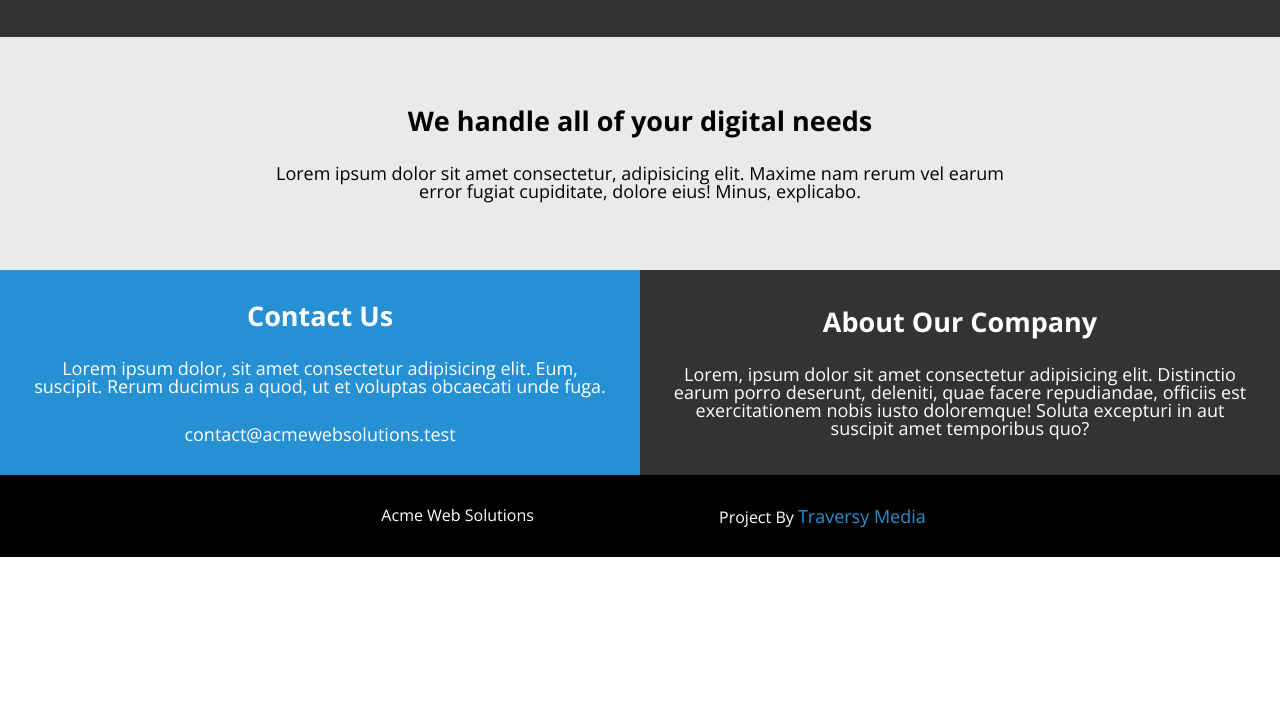
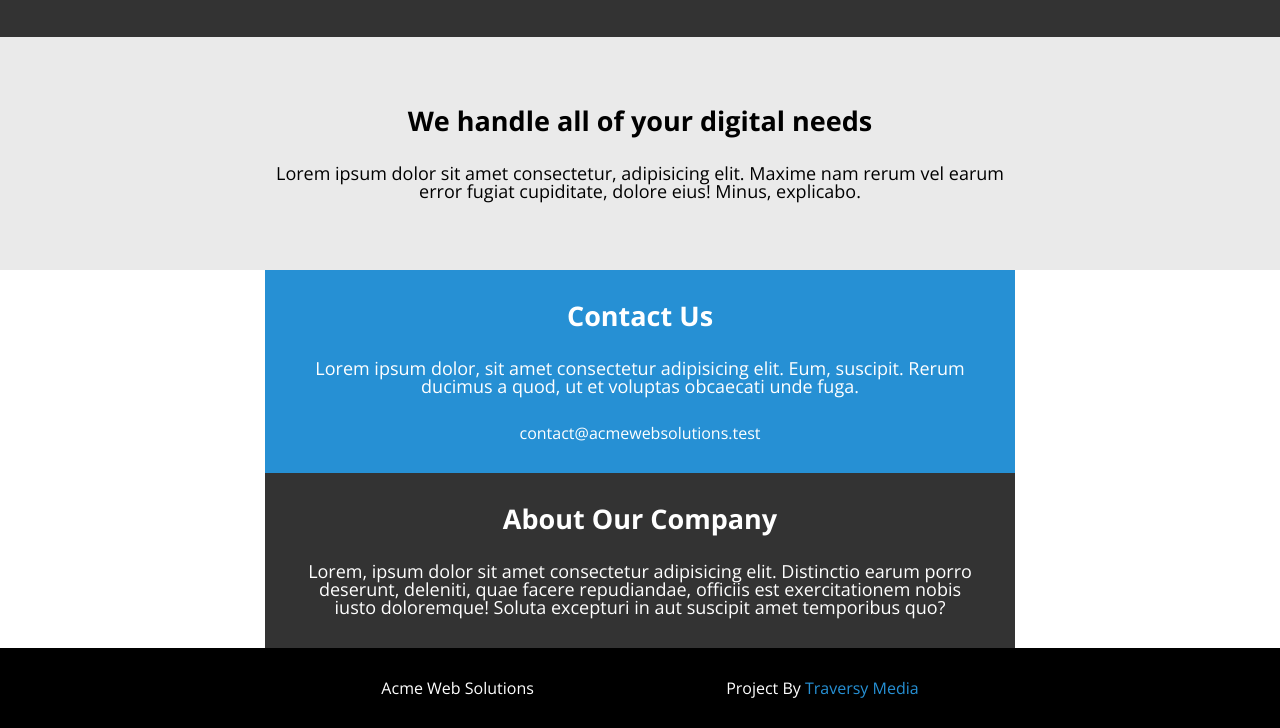
Before and after one commit to kiz0r/css-homework2_1, a plain HTML site: page index.html in a window 1280 px wide. Shown: the part 1271-1999 px from the top of the page. Before the commit the page ends 1828 px from the top, so only its background shows below. Drawn offline with nearby package versions, Linux system fonts and the light colour scheme.

Commit message:
fix bugs with last section and make changes following recommendations

```diff
--- a/css/reset.css
+++ b/css/reset.css
@@ -88,7 +88,6 @@ video {
   padding: 0;
   border: 0;
   font-size: 100%;
-  font: inherit;
   vertical-align: baseline;
 }
 /* HTML5 display-role reset for older browsers */
--- a/css/style.css
+++ b/css/style.css
@@ -1,7 +1,5 @@
-html,
 body {
-  height: 100%;
-  font-family: "Open Sans", sans-serif !important;
+  font-family: "Open Sans", sans-serif;
 }
 
 * {
@@ -9,14 +7,9 @@ body {
 }
 
 a {
-  color: #fff;
+  color: inherit;
   text-decoration: none;
-  font-size: 18px !important;
-}
-
-a:visited {
-  text-decoration: none;
-  color: inherit;
+  font-size: 18px;
 }
 
 .header {
@@ -47,7 +40,7 @@ a:visited {
 }
 
 .headerWrapper {
-  position: absolute;
+  z-index: 1;
   text-align: center;
   width: 60%;
 }
@@ -80,8 +73,7 @@ a:visited {
 
 .firstSection,
 .secondSection,
-.thirdSection,
-.fourthSection {
+.thirdSection {
   display: flex;
   justify-content: center;
   align-items: center;
@@ -114,6 +106,7 @@ a:visited {
   justify-content: space-between;
   padding: 40px 0px;
   flex-wrap: wrap;
+  gap: 30px 20px;
 }
 
 .card {
@@ -148,17 +141,25 @@ a:visited {
 
 .fourthSection {
   color: #fff;
-  background: #333;
+  display: flex;
+  justify-content: center;
   text-align: center;
+  align-items: stretch;
+  flex-wrap: wrap;
 }
 
 .split {
+  min-width: 600px;
+  max-width: 750px;
   padding: 2em;
-  width: 50%;
 }
 
 .leftBox {
   background: #2690d4;
+}
+
+.rightBox {
+  background: #333;
 }
 
 .leftBoxCaption {
```
